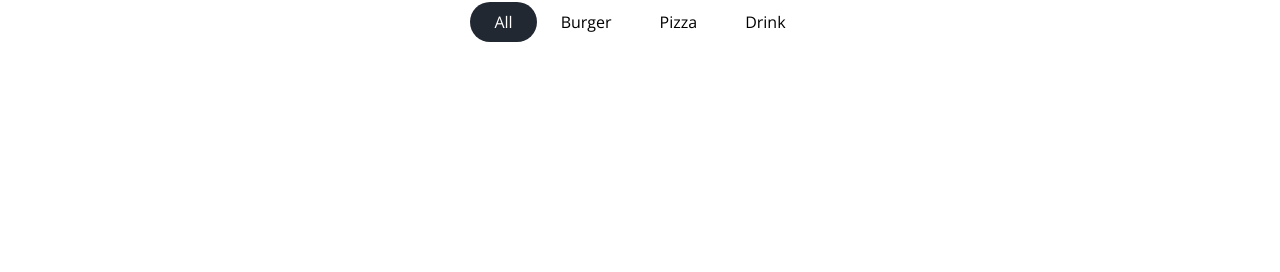
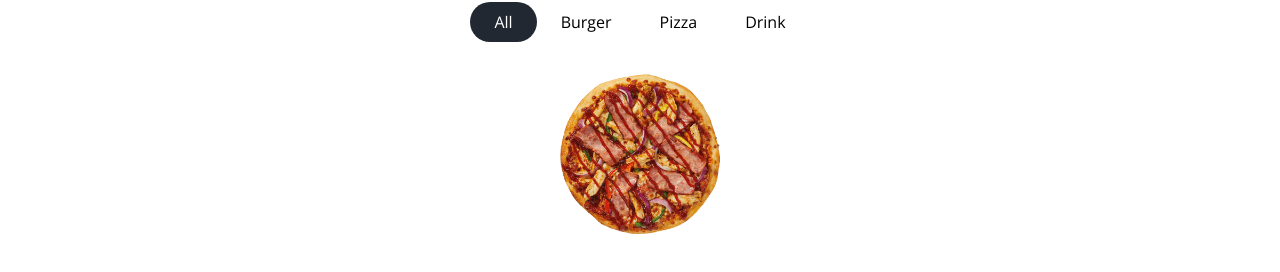
Before and after one commit to ilkaytech/fast_food_website, a Next.js app: page /home in a window 1280 px wide. Shown: the part 1186-1458 px from the top of the page. Before the commit the page ends 1324 px from the top, so only its background shows below. Built offline with nearby package versions, Linux system fonts and the light colour scheme.

Commit message:
menuitem

```diff
--- a/components/product/MenuItem.jsx
+++ b/components/product/MenuItem.jsx
@@ -2,7 +2,7 @@ import Image from "next/image";
 const MenuItem = () => {
   return (
     <div>
-      <div className="relative">
+      <div className="relative w-40 h-40 z-50 ">
         <Image src="/images/BBQ_Bacon-8045.png" alt="" layout="fill" />
       </div>
       <div></div>
```
